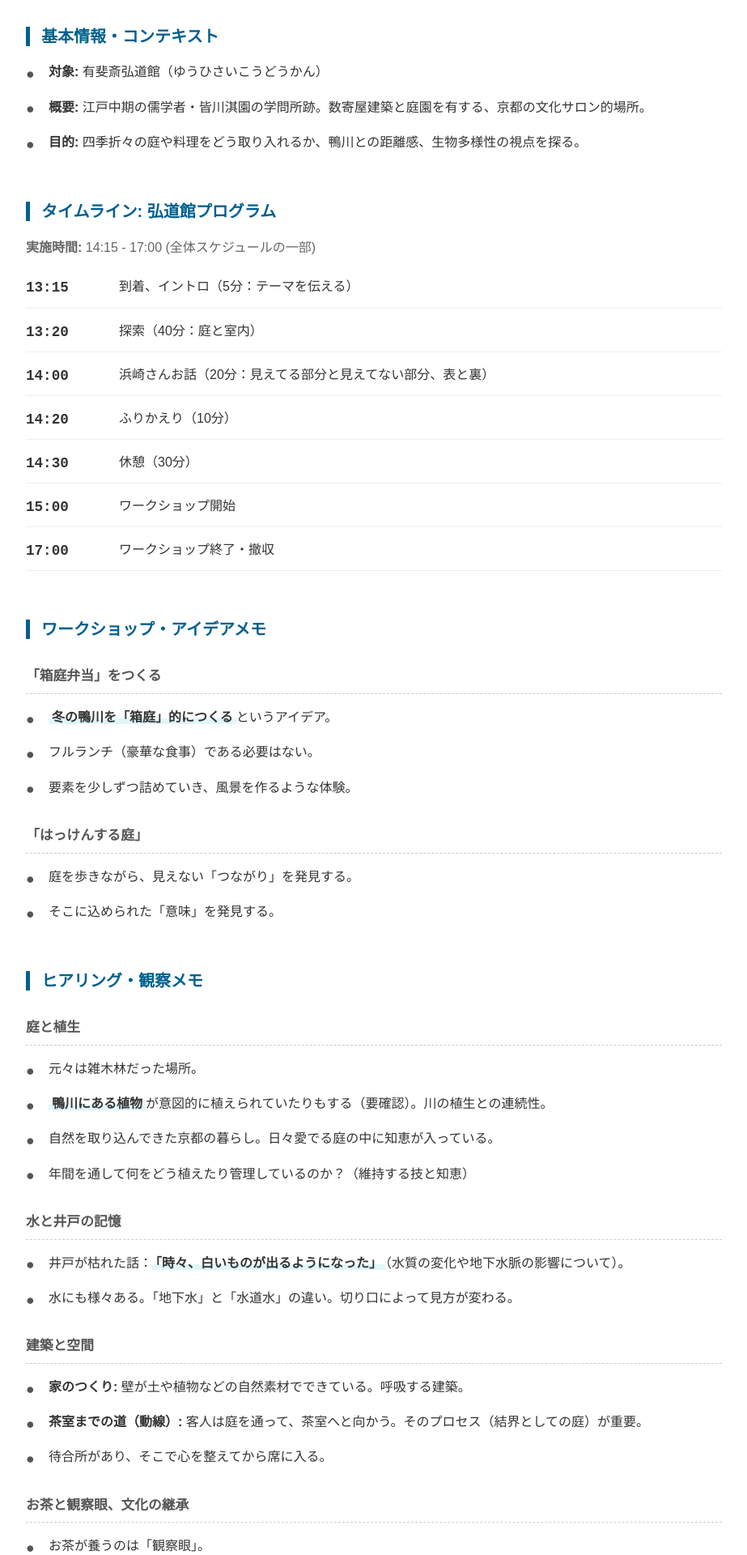
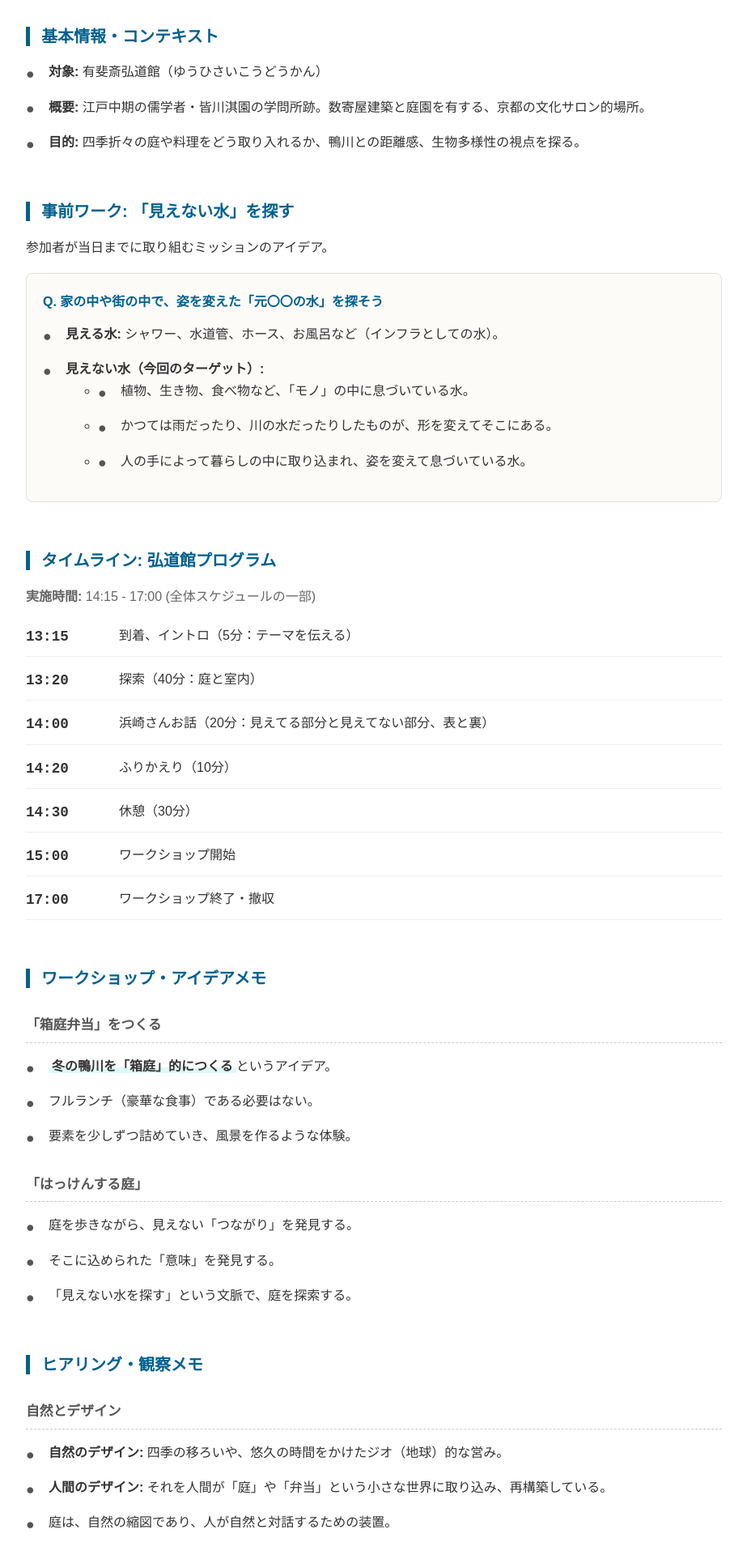
Before and after one commit to REMriaTV/iki-mono, a Jekyll site: the page built from journeys/fukumoto/kodokan.html, in a window 1280 px wide. Shown: the part 332-2252 px from the top of the page at 81% size, without its empty margins (178-1101 px from the left). Built offline with Jekyll 4.4.1, drawn with Linux system fonts in a browser that asks for light colours; some of the changed text lies outside the part shown.

Commit message:
Update kodokan.html

```diff
--- a/journeys/fukumoto/kodokan.html
+++ b/journeys/fukumoto/kodokan.html
@@ -222,6 +222,21 @@ title: Research Log: 弘道館 (Kodokan)
         margin-top: 10px;
         border-left: 4px solid #ff9800;
     }
+
+    /* 思考の枠組み用 (新規追加) */
+    .concept-box {
+        background: #fdfbf7;
+        border: 1px solid #e0e0e0;
+        padding: 20px;
+        border-radius: 8px;
+        margin-top: 15px;
+    }
+    .concept-title {
+        font-weight: bold;
+        color: var(--color-primary);
+        margin-bottom: 10px;
+        display: block;
+    }
 </style>
 
 <div class="field-note-container">
@@ -246,6 +261,26 @@ title: Research Log: 弘道館 (Kodokan)
             <li><strong>概要:</strong> 江戸中期の儒学者・皆川淇園の学問所跡。数寄屋建築と庭園を有する、京都の文化サロン的場所。</li>
             <li><strong>目的:</strong> 四季折々の庭や料理をどう取り入れるか、鴨川との距離感、生物多様性の視点を探る。</li>
         </ul>
+    </div>
+
+    <!-- 追加: 事前ワーク（キープ） -->
+    <div class="note-section">
+        <h2>事前ワーク: 「見えない水」を探す</h2>
+        <p>参加者が当日までに取り組むミッションのアイデア。</p>
+
+        <div class="concept-box">
+            <span class="concept-title">Q. 家の中や街の中で、姿を変えた「元〇〇の水」を探そう</span>
+            <ul class="note-list">
+                <li><strong>見える水:</strong> シャワー、水道管、ホース、お風呂など（インフラとしての水）。</li>
+                <li><strong>見えない水（今回のターゲット）:</strong>
+                    <ul>
+                        <li>植物、生き物、食べ物など、「モノ」の中に息づいている水。</li>
+                        <li>かつては雨だったり、川の水だったりしたものが、形を変えてそこにある。</li>
+                        <li>人の手によって暮らしの中に取り込まれ、姿を変えて息づいている水。</li>
+                    </ul>
+                </li>
+            </ul>
+        </div>
     </div>
 
     <div class="note-section">
@@ -275,11 +310,27 @@ title: Research Log: 弘道館 (Kodokan)
         <ul class="note-list">
             <li>庭を歩きながら、見えない「つながり」を発見する。</li>
             <li>そこに込められた「意味」を発見する。</li>
+            <li>「見えない水を探す」という文脈で、庭を探索する。</li>
         </ul>
     </div>
 
     <div class="note-section">
         <h2>ヒアリング・観察メモ</h2>
+
+        <!-- 追加: 自然とデザイン（キープ） -->
+        <h3>自然とデザイン</h3>
+        <ul class="note-list">
+            <li><strong>自然のデザイン:</strong> 四季の移ろいや、悠久の時間をかけたジオ（地球）的な営み。</li>
+            <li><strong>人間のデザイン:</strong> それを人間が「庭」や「弁当」という小さな世界に取り込み、再構築している。</li>
+            <li>庭は、自然の縮図であり、人が自然と対話するための装置。</li>
+        </ul>
+
+        <!-- 追加: 姿を変えた水（キープ） -->
+        <h3>姿を変えた水</h3>
+        <ul class="note-list">
+            <li><span class="highlight">「いろんなモノの中に見えない水が息づいている」</span></li>
+            <li>雨水や鴨川の水が、巡り巡って植物や食べ物になり、私たちの目の前にある。</li>
+        </ul>
 
         <h3>庭と植生</h3>
         <ul class="note-list">
```
